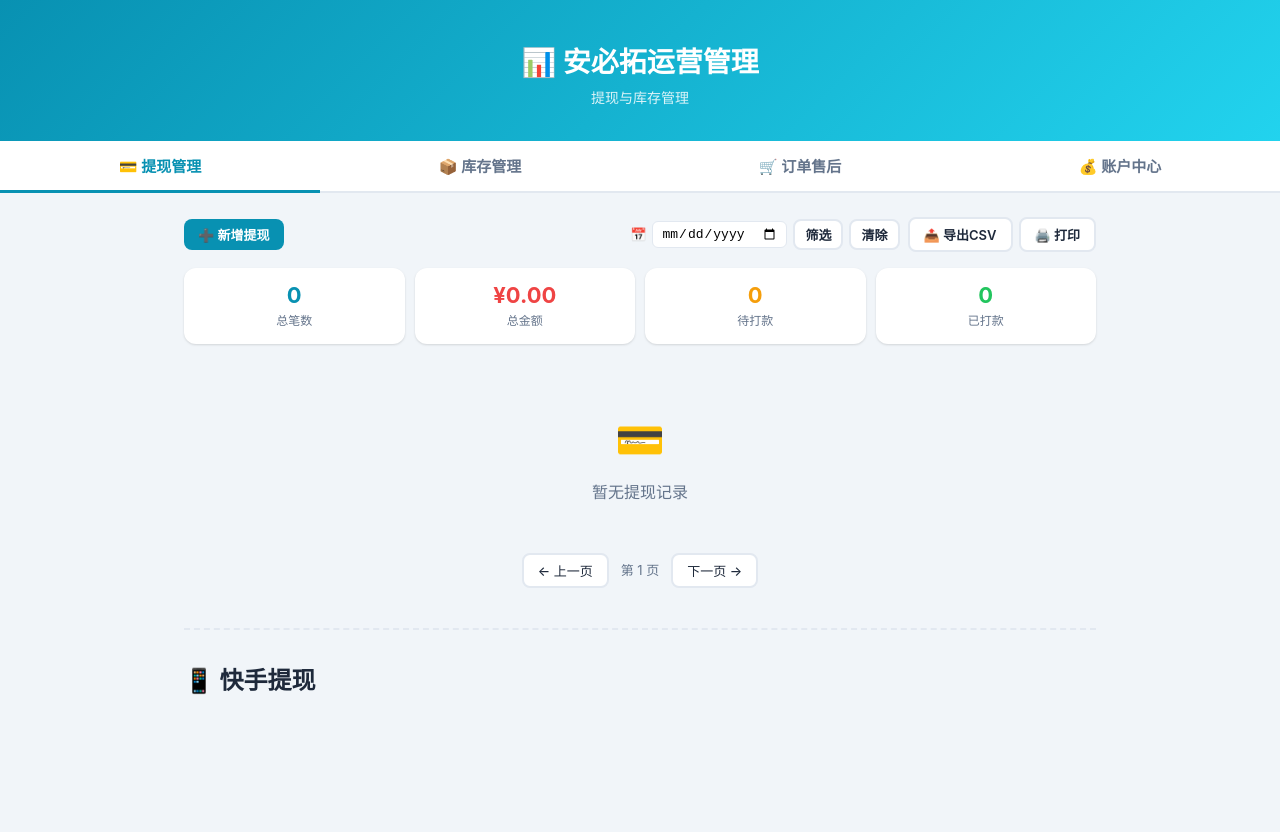
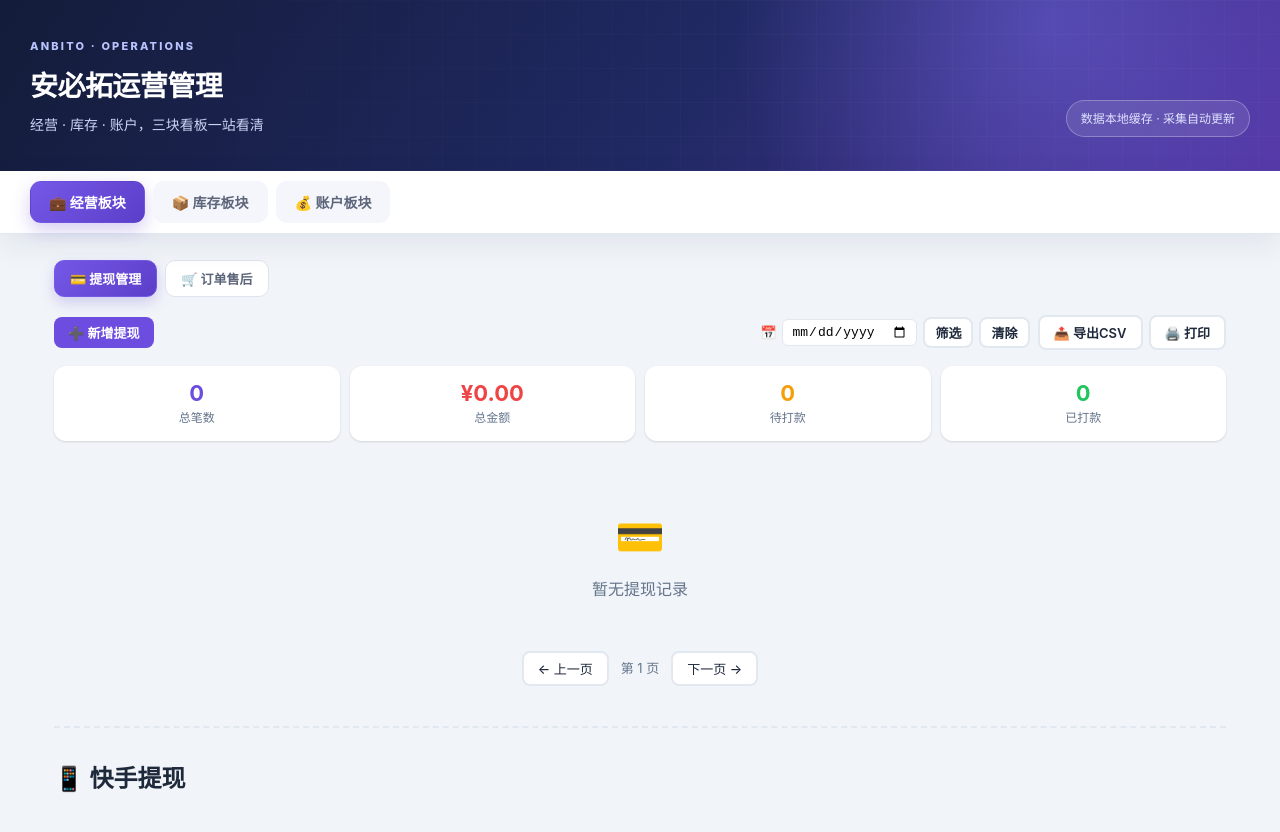
Before and after one commit to songyunjie1994/operation-app, a website: page public/index.html in a window 1280 px wide. Before the commit the page ends 800 px from the top, so only its background shows below. Drawn offline with Linux system fonts and the light colour scheme.

Commit message:
Reorganize UI into business, inventory and account boards

```diff
--- a/public/css/style.css
+++ b/public/css/style.css
@@ -5,8 +5,8 @@
 }
 
 :root {
-  --primary: #0891b2;
-  --primary-light: #22d3ee;
+  --primary: #6d4de0;
+  --primary-light: #8b6df0;
   --success: #22c55e;
   --danger: #ef4444;
   --warning: #f59e0b;
@@ -30,51 +30,94 @@ body {
 }
 
 .header {
-  background: linear-gradient(135deg, var(--primary), var(--primary-light));
+  position: relative;
+  overflow: hidden;
+  background:
+    radial-gradient(circle at 82% 12%, rgba(131,120,255,.38), transparent 30%),
+    linear-gradient(123deg, #141c3a 0%, #202963 54%, #5336a4 100%);
   color: #fff;
-  padding: 28px 20px 24px;
-  text-align: center;
+  padding: 26px 20px 30px;
 }
-
-.header h1 { font-size: 22px; font-weight: 700; }
-.header p { opacity: .85; font-size: 14px; margin-top: 2px; }
+.header::after {
+  position: absolute; inset: 0; content: ""; opacity: .16;
+  background-image: linear-gradient(rgba(255,255,255,.14) 1px, transparent 1px), linear-gradient(90deg, rgba(255,255,255,.14) 1px, transparent 1px);
+  background-size: 34px 34px; mask-image: linear-gradient(90deg, transparent, #000 60%);
+}
+.header-inner {
+  position: relative; z-index: 1;
+  display: flex; align-items: flex-end; justify-content: space-between; gap: 18px;
+  max-width: 1220px; margin: 0 auto; flex-wrap: wrap;
+}
+.header-eyebrow { color: #b9c4ff; font-size: 11px; font-weight: 800; letter-spacing: .2em; margin-bottom: 8px; }
+.header h1 { font-size: 26px; font-weight: 800; letter-spacing: -.02em; }
+.header p { color: #cbd4f5; font-size: 14px; margin-top: 6px; }
+.header-badge {
+  padding: 8px 14px; border: 1px solid rgba(255,255,255,.28); border-radius: 999px;
+  color: #dfe4ff; background: rgba(255,255,255,.10); font-size: 12px; backdrop-filter: blur(6px);
+}
 
 .nav-tabs {
   display: flex;
-  background: var(--card);
-  border-bottom: 2px solid var(--border);
+  gap: 8px;
+  background: rgba(255,255,255,.94);
+  border-bottom: 1px solid var(--border);
   position: sticky;
   top: 0;
   z-index: 100;
+  padding: 10px max(16px, calc((100vw - 1220px) / 2));
+  backdrop-filter: blur(10px);
+  box-shadow: 0 10px 30px rgba(29,39,82,.08);
 }
 
 .tab-btn {
-  flex: 1;
-  padding: 14px;
-  border: none;
-  background: none;
-  font-size: 15px;
-  font-weight: 600;
+  flex: 0 1 auto;
+  padding: 10px 18px;
+  border: 1px solid transparent;
+  background: #f4f6fb;
+  border-radius: 11px;
+  font-size: 14px;
+  font-weight: 700;
   cursor: pointer;
-  color: var(--text-secondary);
+  color: #5c6579;
   font-family: inherit;
-  transition: .2s;
-  border-bottom: 3px solid transparent;
-  margin-bottom: -2px;
+  transition: .18s;
+  white-space: nowrap;
 }
 
+.tab-btn:hover { border-color: #d8dcef; color: var(--primary); }
+
 .tab-btn.active {
-  color: var(--primary);
-  border-bottom-color: var(--primary);
+  color: #fff;
+  background: linear-gradient(135deg, #7658e8, #5b3ec8);
+  box-shadow: 0 7px 18px rgba(92,62,200,.26);
 }
+
+.board { display: block; }
+.board.hidden { display: none; }
+
+.sub-nav { display: flex; gap: 8px; margin: 2px 0 18px; flex-wrap: wrap; }
+.sub-btn {
+  padding: 8px 15px; border: 1px solid #dfe3ed; border-radius: 10px;
+  background: #fff; color: #5c6579; font-size: 13px; font-weight: 700;
+  cursor: pointer; font-family: inherit; transition: .18s;
+}
+.sub-btn:hover { border-color: #c9bdf3; color: var(--primary); }
+.sub-btn.active { border-color: #7658e8; color: #fff; background: linear-gradient(135deg, #7658e8, #5b3ec8); box-shadow: 0 6px 14px rgba(92,62,200,.22); }
 
 .tab-content { display: block; }
 .tab-content.hidden { display: none; }
 
+.board-hint {
+  padding: 10px 14px; margin-bottom: 14px; border: 1px solid #e3defa; border-radius: 12px;
+  background: #f6f3ff; color: #5b4aa8; font-size: 13px;
+}
+.board-hint a { color: #5b3ec8; font-weight: 800; text-decoration: none; }
+.board-hint a:hover { text-decoration: underline; }
+
 .container-wide {
-  max-width: 960px;
+  max-width: 1220px;
   margin: 0 auto;
-  padding: 16px;
+  padding: 18px 16px 50px;
 }
 
 .form-group { margin-bottom: 14px; }
@@ -445,7 +488,15 @@ select.form-control { -webkit-appearance: auto; appearance: auto; }
 .filter-btn:hover:not(.active) { border-color: var(--primary); color: var(--primary); }
 
 @media(min-width:768px) {
-  .header { padding: 40px 20px 32px; }
+  .header { padding: 38px 20px 34px; }
   .header h1 { font-size: 28px; }
-  .container-wide { padding: 24px; }
+  .container-wide { padding: 24px 24px 60px; }
 }
+
+@media(max-width:760px) {
+  .nav-tabs { padding: 8px 10px; }
+  .tab-btn { flex: 1; padding: 9px 8px; font-size: 13px; }
+  .stats-bar { grid-template-columns: repeat(2, 1fr); }
+  .header-badge { display: none; }
+  .sub-nav { margin-bottom: 14px; }
+}
--- a/public/index.html
+++ b/public/index.html
@@ -9,18 +9,30 @@
 <body>
 
   <div class="header">
-    <h1>📊 安必拓运营管理</h1>
-    <p>提现与库存管理</p>
+    <div class="header-inner">
+      <div>
+        <div class="header-eyebrow">ANBITO · OPERATIONS</div>
+        <h1>安必拓运营管理</h1>
+        <p>经营 · 库存 · 账户，三块看板一站看清</p>
+      </div>
+      <div class="header-badge">数据本地缓存 · 采集自动更新</div>
+    </div>
   </div>
 
   <div class="nav-tabs">
-    <button class="tab-btn active" onclick="switchTab('withdraw')">💳 提现管理</button>
-    <button class="tab-btn" onclick="switchTab('inventory')">📦 库存管理</button>
-    <button class="tab-btn" onclick="switchTab('orders')">🛒 订单售后</button>
-    <button class="tab-btn" onclick="switchTab('account')">💰 账户中心</button>
+    <button class="tab-btn active" data-board="business" onclick="switchBoard('business','withdraw')">💼 经营板块</button>
+    <button class="tab-btn" data-board="inventory" onclick="switchBoard('inventory')">📦 库存板块</button>
+    <button class="tab-btn" data-board="account" onclick="switchBoard('account')">💰 账户板块</button>
   </div>
 
   <div class="container-wide" id="app">
+
+    <!-- ========= 经营板块 ========= -->
+    <div id="boardBusiness" class="board">
+      <div class="sub-nav">
+        <button class="sub-btn active" id="subBtnWithdraw" onclick="switchBoard('business','withdraw')">💳 提现管理</button>
+        <button class="sub-btn" id="subBtnOrders" onclick="switchBoard('business','orders')">🛒 订单售后</button>
+      </div>
 
     <!-- ========= 提现管理 ========= -->
     <div id="tabWithdraw" class="tab-content">
@@ -64,7 +76,16 @@
         <div id="ksWithdrawApp"></div>
       </div>
     </div>
-    <div id="tabInventory" class="tab-content hidden">
+
+    <!-- 订单售后（经营板块子页） -->
+    <div id="tabOrders" class="tab-content hidden">
+      <div id="ddOrderApp"></div>
+    </div>
+    </div><!-- /boardBusiness -->
+
+    <!-- ========= 库存板块 ========= -->
+    <div id="boardInventory" class="board hidden">
+    <div id="tabInventory" class="tab-content">
       <!-- 操作栏 -->
       <div style="display:flex;gap:8px;margin-bottom:16px;flex-wrap:wrap;align-items:center">
         <button class="btn btn-sm btn-primary" onclick="openInvModal()" style="width:auto">➕ 新增商品</button>
@@ -101,20 +122,17 @@
 
       <!-- 供应链货品库存（抖店抓取） -->
       <div id="supplyInvApp"></div>
-    </div>
+    </div><!-- /tabInventory -->
+    </div><!-- /boardInventory -->
 
-    <!-- ========= 订单售后 ========= -->
-    <div id="tabOrders" class="tab-content hidden">
-      <div id="ddOrderApp"></div>
-    </div>
-
-    <!-- ========= 账户中心 ========= -->
-    <div id="tabAccount" class="tab-content hidden">
-      <div style="padding:12px 0"><a href="acct-console/" target="_blank" rel="noopener">打开账户中心采集管理台（实时数据与定时计划）</a></div>
+    <!-- ========= 账户板块 ========= -->
+    <div id="boardAccount" class="board hidden">
+    <div id="tabAccount" class="tab-content">
+      <div class="board-hint"><a href="acct-console/" target="_blank" rel="noopener">打开账户中心采集管理台（实时数据与定时计划）</a> · 采集机连接与快照都在这里</div>
       <div id="acctApp"></div>
     </div>
+    </div><!-- /boardAccount -->
 
-    </div>
   </div>
 
   <!-- ===== 提现弹窗 ===== -->
--- a/public/js/app.js
+++ b/public/js/app.js
@@ -33,29 +33,44 @@ function esc(s) { return String(s).replace(/[&<>]/g, m => ({'&':'&amp;','<':'&lt
 
 function formatMoney(n) { return '¥'+Number(n||0).toFixed(2); }
 
-// ===== 标签切换 =====
-function switchTab(tab) {
-  document.querySelectorAll('.tab-btn').forEach(b => b.classList.remove('active'));
-  document.querySelectorAll('.tab-content').forEach(c => c.classList.add('hidden'));
-  const btns = document.querySelectorAll('.tab-btn');
-  if (tab === 'withdraw') {
-    btns[0].classList.add('active');
-    document.getElementById('tabWithdraw').classList.remove('hidden');
-    renderWithdraw();
-  } else if (tab === 'inventory') {
-    btns[1].classList.add('active');
+// ===== 板块切换（经营 / 库存 / 账户） =====
+function switchBoard(board, sub) {
+  const boards = {
+    business: document.getElementById('boardBusiness'),
+    inventory: document.getElementById('boardInventory'),
+    account: document.getElementById('boardAccount')
+  };
+  Object.entries(boards).forEach(([key, node]) => {
+    if (node) node.classList.toggle('hidden', key !== board);
+  });
+  document.querySelectorAll('.tab-btn[data-board]').forEach((btn) => {
+    btn.classList.toggle('active', btn.dataset.board === board);
+  });
+
+  if (board === 'business') {
+    const active = sub === 'orders' ? 'orders' : 'withdraw';
+    document.getElementById('tabWithdraw').classList.toggle('hidden', active !== 'withdraw');
+    document.getElementById('tabOrders').classList.toggle('hidden', active !== 'orders');
+    document.getElementById('subBtnWithdraw')?.classList.toggle('active', active === 'withdraw');
+    document.getElementById('subBtnOrders')?.classList.toggle('active', active === 'orders');
+    if (active === 'orders') renderDdOverview();
+    else renderWithdraw();
+  } else if (board === 'inventory') {
     document.getElementById('tabInventory').classList.remove('hidden');
     renderInventory();
     renderSupplyInventory();
-  } else if (tab === 'orders') {
-    btns[2].classList.add('active');
-    document.getElementById('tabOrders').classList.remove('hidden');
-    renderDdOverview();
-  } else if (tab === 'account') {
-    btns[3].classList.add('active');
+  } else if (board === 'account') {
     document.getElementById('tabAccount').classList.remove('hidden');
     renderAcctOverview();
   }
+}
+
+// 兼容旧调用名：withdraw/orders 归入经营板块
+function switchTab(tab) {
+  if (tab === 'orders') switchBoard('business', 'orders');
+  else if (tab === 'inventory') switchBoard('inventory');
+  else if (tab === 'account') switchBoard('account');
+  else switchBoard('business', 'withdraw');
 }
 
 // ====================================================================
```
